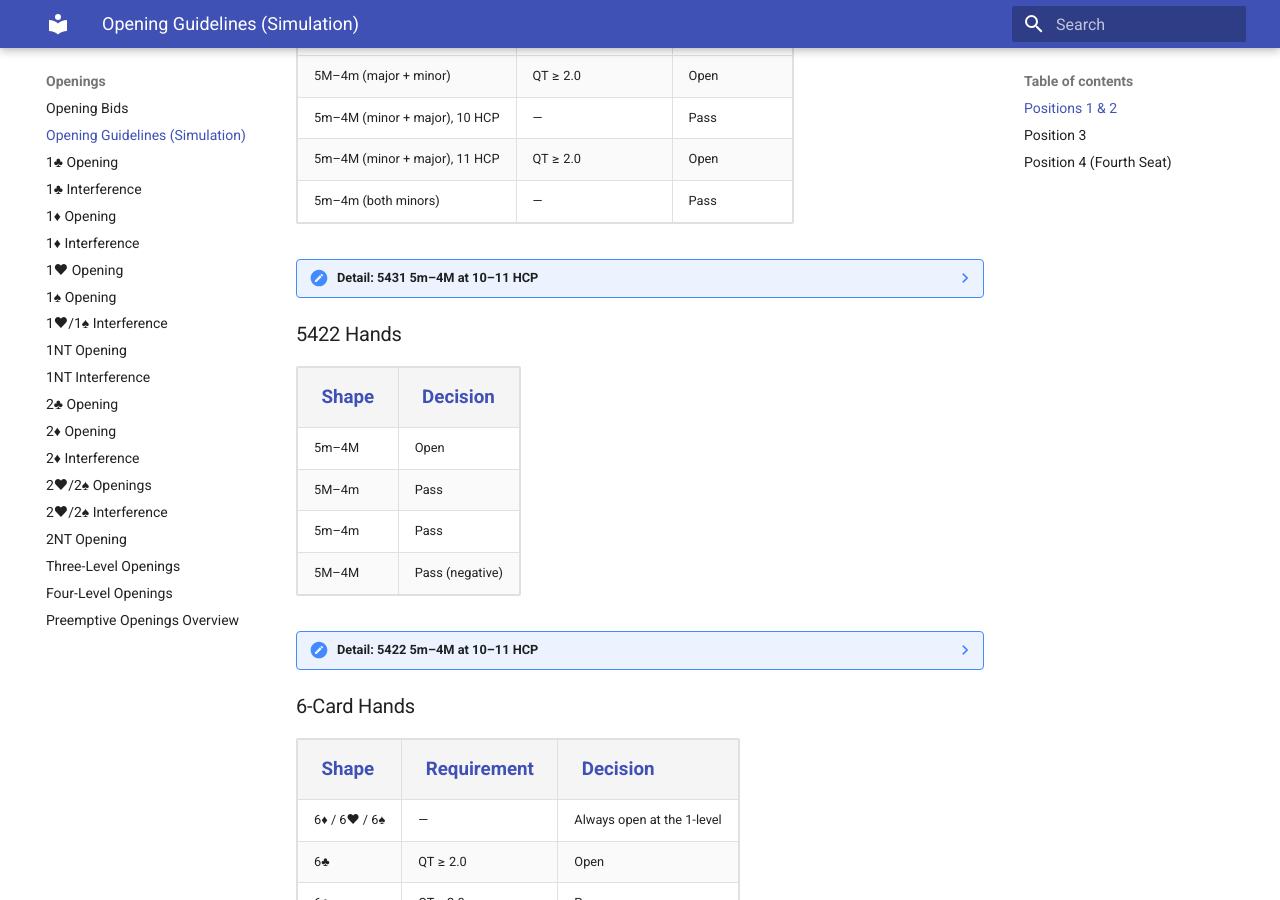
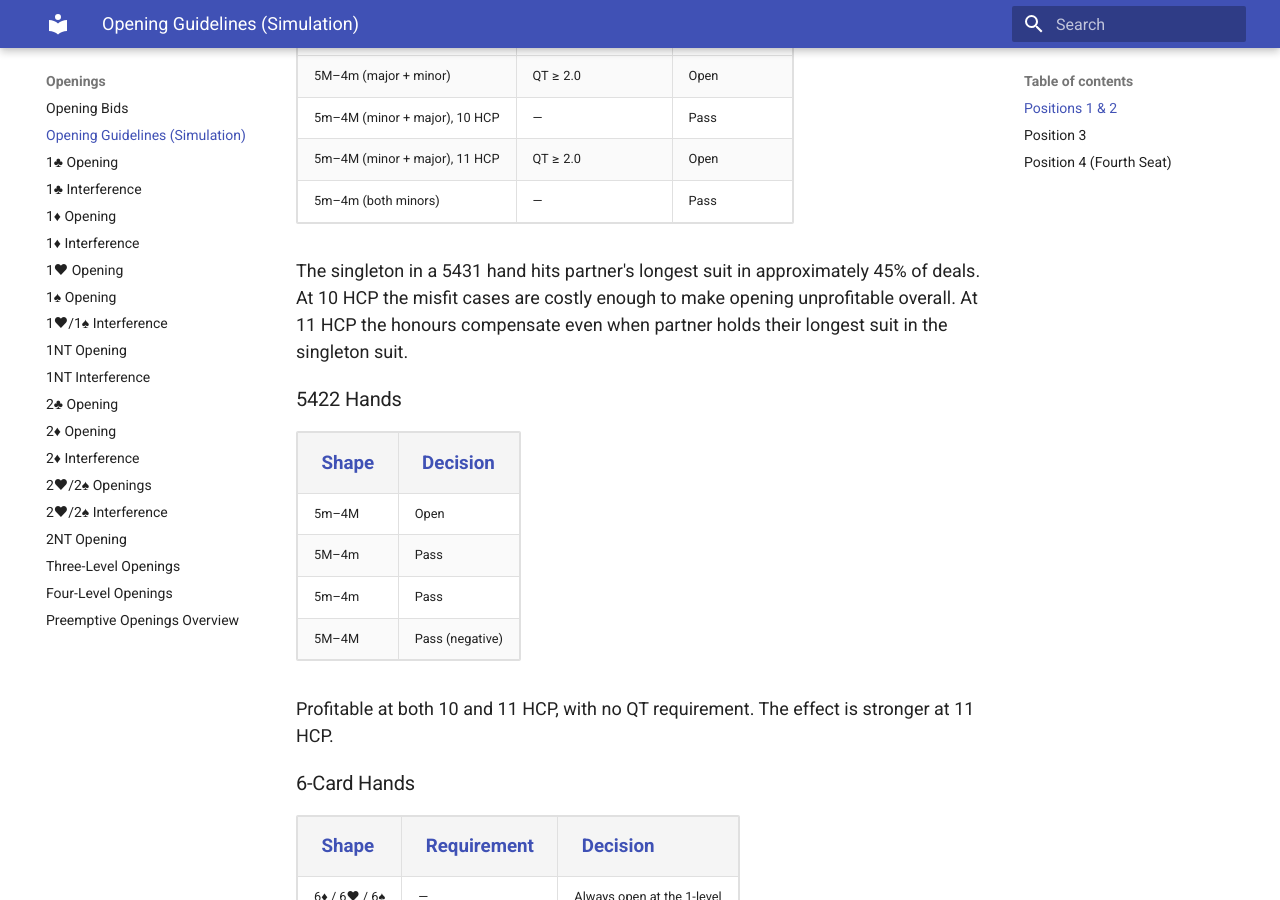
Before and after one commit to glindstrom/polish-club-notes, an MkDocs documentation site: the page built from docs/openings/simulation-opening-guidelines.md, in a window 1280 px wide and 900 px high, scrolled down 1417 px. Built offline with MkDocs 1.6.1 and Material for MkDocs 9.7.7, drawn with Linux system fonts in a browser that asks for light colours.

Commit message:
docs(openings): expand collapsible detail sections into inline prose
Convert two ??? note collapsible blocks in simulation-opening-guidelines
to plain text so strength explanations are visible without interaction.

```diff
--- a/docs/openings/simulation-opening-guidelines.md
+++ b/docs/openings/simulation-opening-guidelines.md
@@ -39,16 +39,7 @@ These rules are derived from IMP simulations and indicate when opening is profit
 | 5m–4M (minor + major), 11 HCP | QT ≥ 2.0 | Open |
 | 5m–4m (both minors) | — | Pass |
 
-??? note "Detail: 5431 5m–4M at 10–11 HCP"
-    The singleton in a 5431 hand hits partner's longest suit in approximately 45% of deals.
-
-    **10 HCP → Pass**
-
-    The misfit cases are costly enough to make opening unprofitable overall.
-
-    **11 HCP → Open if QT ≥ 2.0**
-
-    At 11 HCP the honours compensate even when partner holds their longest suit in the singleton suit.
+The singleton in a 5431 hand hits partner's longest suit in approximately 45% of deals. At 10 HCP the misfit cases are costly enough to make opening unprofitable overall. At 11 HCP the honours compensate even when partner holds their longest suit in the singleton suit.
 
 #### 5422 Hands
 
@@ -59,8 +50,7 @@ These rules are derived from IMP simulations and indicate when opening is profit
 | 5m–4m | Pass |
 | 5M–4M | Pass (negative) |
 
-??? note "Detail: 5422 5m–4M at 10–11 HCP"
-    Profitable at both 10 and 11 HCP, with no QT requirement. The effect is stronger at 11 HCP.
+Profitable at both 10 and 11 HCP, with no QT requirement. The effect is stronger at 11 HCP.
 
 #### 6-Card Hands
 
```
